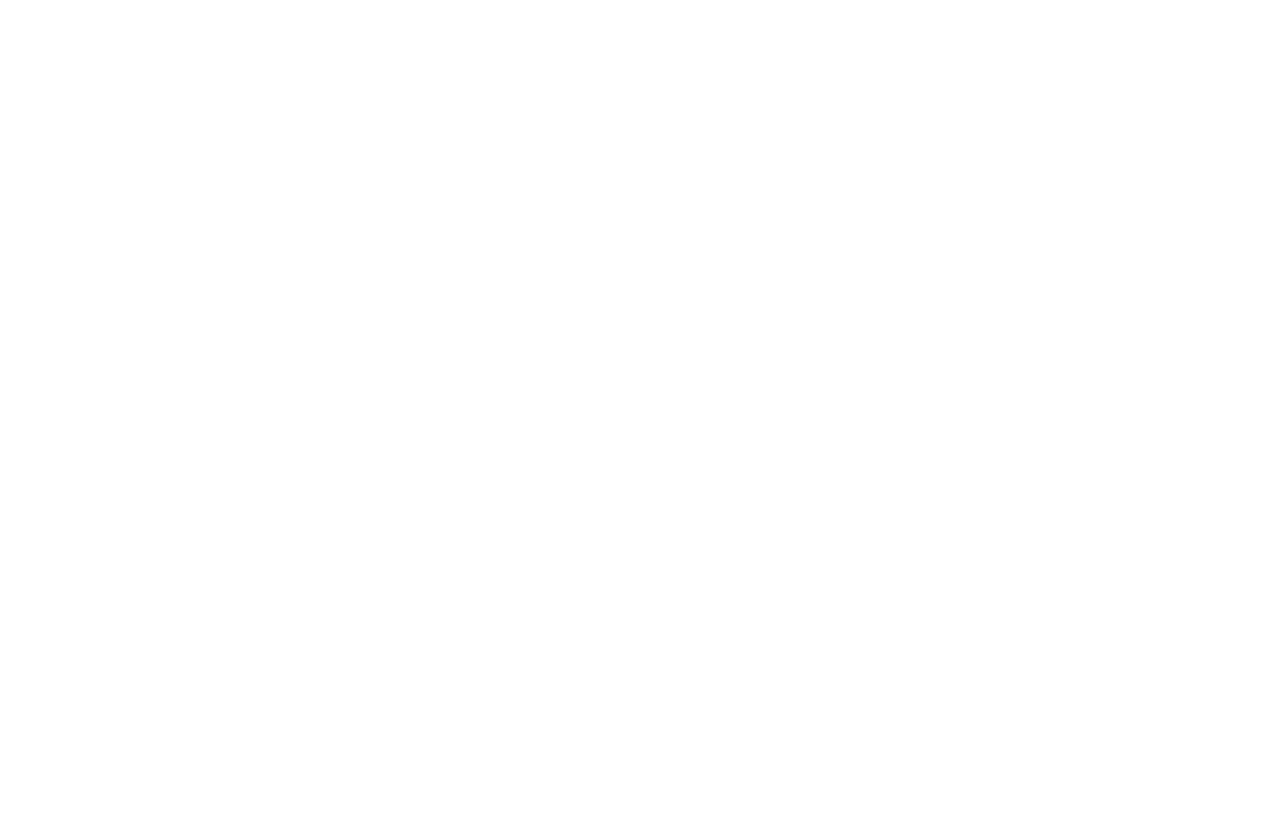
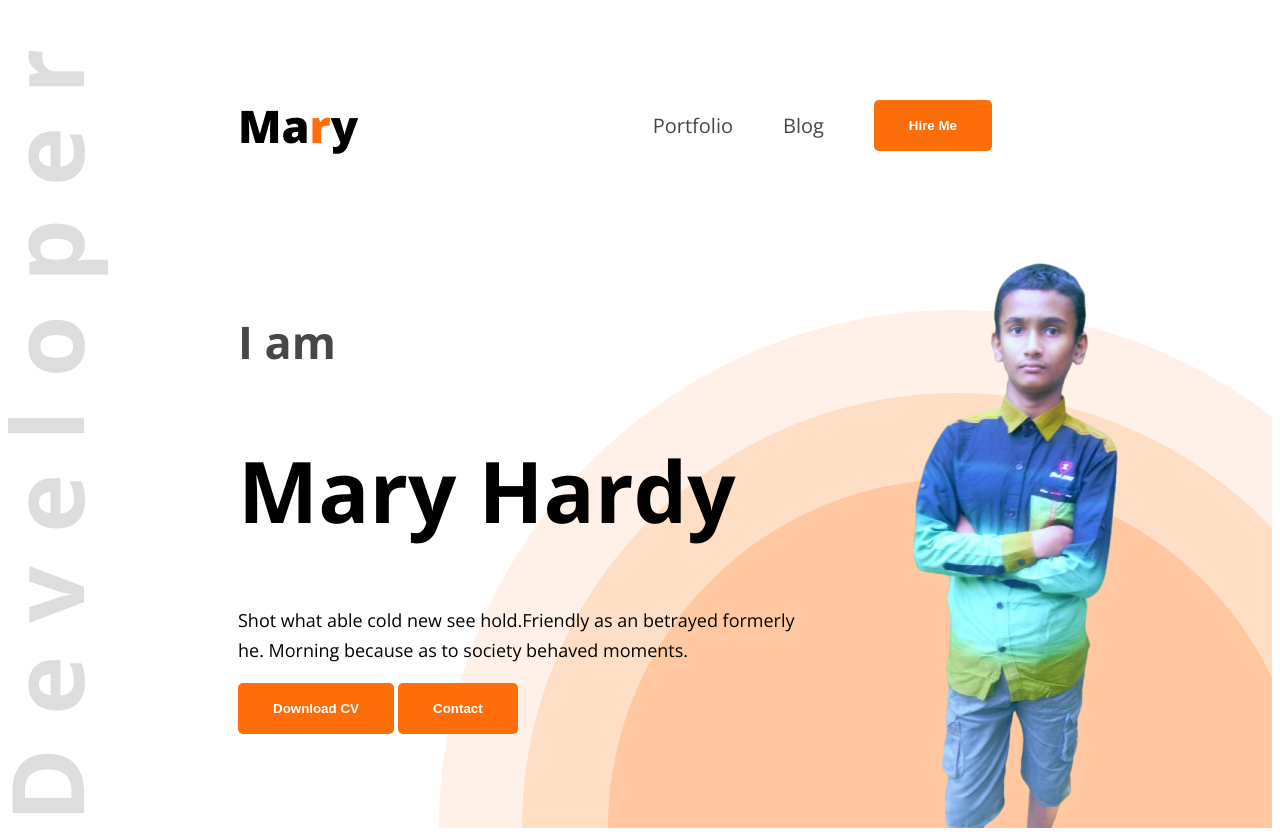
Before and after one commit to Sahadat-Bin-Younus/ph-web-developer-portfolio, a plain HTML site: page index.html in a window 1280 px wide. Before the commit the page ends 800 px from the top, so only its background shows below. Drawn offline with nearby package versions, Linux system fonts and the light colour scheme.

Commit message:
portfolio headings styling done

```diff
--- a/index.html
+++ b/index.html
@@ -5,10 +5,37 @@
     <meta charset="UTF-8">
     <meta name="viewport" content="width=device-width, initial-scale=1.0">
     <title>WEb Developer Portfolio</title>
+
+    <link rel="preconnect" href="https://fonts.googleapis.com">
+<link rel="preconnect" href="https://fonts.gstatic.com" crossorigin>
+<link href="https://fonts.googleapis.com/css2?family=Open+Sans:ital,wght@0,300..800;1,300..800&display=swap" rel="stylesheet">
+
+    <link rel="stylesheet" href="styles/portfolio.css">
+
 </head>
-<body>
+<body class="open-sans-normal">
 
-  <header>
+  <header class="header">
+    <nav>
+        <h3 class="nav-title">Ma<span class="text-primary">r</span>y</h3>
+        <ul>
+            <li><a class="dark-2" href=" ">Portfolio </a></li>
+            <li><a class="dark-2" href=" ">Blog </a></li>
+            <li><a href=" "><button class="btn-primary">Hire Me</button> </a></li>
+        </ul>
+    </nav>
+    <div class="banner">
+        <div class="banner-content">
+           <h4 class="banner-greetings dark-2">I am</h4>
+             <h1 class="banner-title">Mary Hardy</h1>
+
+<p class="banner-description">Shot what able cold new see hold.Friendly as an betrayed formerly
+he. Morning because as to society behaved moments.</p>
+         <button class="btn-primary">Download CV</button>
+         <button class="btn-primary">Contact</button>
+        </div>
+        <img class="banner-profile-pic" src="images/old_me-removebg-preview.png" alt=" ">
+    </div>
 
   </header>
 
--- /dev/null
+++ b/styles/portfolio.css
@@ -0,0 +1,103 @@
+
+
+.open-sans-normal {
+  font-family: "Open Sans", sans-serif;
+  font-optical-sizing: auto;
+  /* font-weight: <weight>; */
+  font-style: normal;
+  font-variation-settings:
+    "wdth" 100;
+}
+
+
+/* shared style */
+ .text-primary{
+    color: #FD6E0A;
+ }
+
+ .dark-2{
+    color:#474747;
+
+ }
+
+ .btn-primary{
+    background-color: #FD6E0A;
+    font-weight: bold;
+    color: white;
+    padding:18px 35px;
+    border-radius: 5px;
+   border:none;
+
+
+ }
+ .header{
+    background-image: url(../images/developer.png ),url(../images/header_bg.png);
+    background-repeat: no-repeat;
+    background-position: top left,bottom right  ;
+ }
+
+
+
+/* Nav styling */
+
+nav{
+    display: flex;
+    align-items: center;
+    justify-content: space-between;
+    margin: 50px 230px;
+
+}
+
+.nav-title{
+    font-weight: 800;
+    font-size:45px;
+}
+
+nav ul{
+    display: flex;
+    align-items: center;
+}
+
+nav ul li{
+  list-style:none;
+  margin-right: 50px;
+}
+
+nav ul li a{
+ text-decoration: none;
+ font-size:20px;
+
+}
+
+.banner{
+    display: flex;
+    justify-content: space-between;
+    margin: 0 35px 0 230px;
+}
+
+.banner-content{
+    max-width: 580px;
+
+}
+
+/* BAnner styles */
+.banner-greetings{
+    font-size: 45px;
+    font-weight: 600px;
+
+}
+
+.banner-title{
+    font-size: 85px;
+    font-weight: bold;
+
+}
+
+.banner-description{
+    font-size: 18px;
+    line-height: 30px;
+}
+
+.banner-profile-pic{
+    width: 584px;
+}
```
Also changed, not shown: images/old_me-removebg-preview.png (added).
